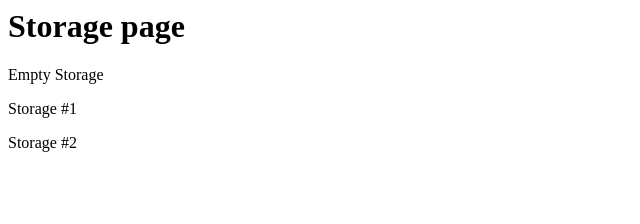
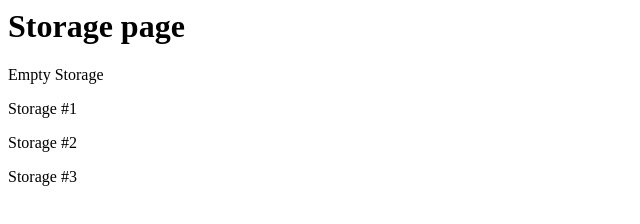
Before and after one commit to CapZillator/git-test, a plain HTML site: page storage.html in a window 1280 px wide. Shown: the full height of the page, 0-640 px from the left. Drawn offline with Linux system fonts and the light colour scheme.

Commit message:
Storage update.

```diff
--- a/storage.html
+++ b/storage.html
@@ -15,6 +15,9 @@
             <p>
                 Storage #2
             </p>
+            <p>
+                Storage #3
+            </p>
         </main>
     </body>
 </html>
```
